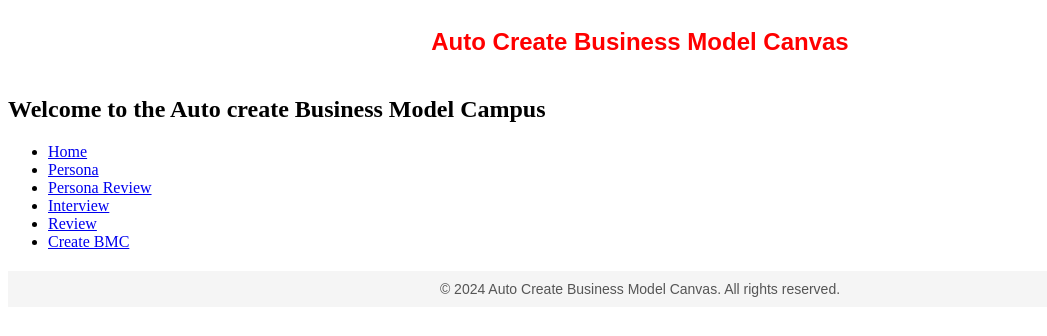
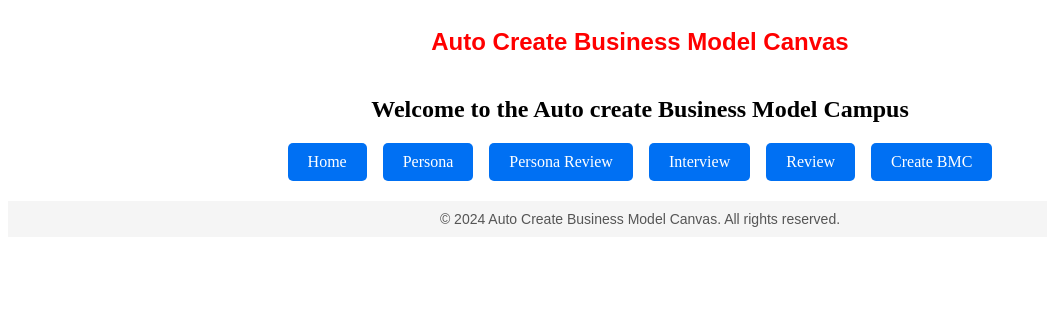
Before and after one commit to Kazuto-Ikeda/mvp-for-abmc2, a Next.js app: page / in a window 1280 px wide. Shown: the top 336 px of the page, without its empty margins (0-1047 px from the left). Built offline with nearby package versions, Linux system fonts and the light colour scheme.

Commit message:
change design top page

```diff
--- a/app/page.tsx
+++ b/app/page.tsx
@@ -5,16 +5,49 @@ export default function Home() {
   return (
     <div>
       <nav>
-        <h1>Welcome to the Auto create Business Model Campus</h1>
-        <ul>
-          <li><Link href="/home">Home</Link></li>
-          <li><Link href="/persona">Persona</Link></li>
-          <li><Link href="/persona-review">Persona Review</Link></li>
-          <li><Link href="/interview">Interview</Link></li>
-          <li><Link href="/review">Review</Link></li>
-          <li><Link href="/create-bmc">Create BMC</Link></li>
-        </ul>
+        <h1 style={{ textAlign: "center" }}>Welcome to the Auto create Business Model Campus</h1>
+        <div style={{
+          display: "flex",
+          justifyContent: "center",
+          gap: "16px",
+          marginTop: "20px",
+        }}>
+          <Link href="/home">
+            <a style={buttonStyle}>Home</a>
+          </Link>
+          <Link href="/persona">
+            <a style={buttonStyle}>Persona</a>
+          </Link>
+          <Link href="/persona-review">
+            <a style={buttonStyle}>Persona Review</a>
+          </Link>
+          <Link href="/interview">
+            <a style={buttonStyle}>Interview</a>
+          </Link>
+          <Link href="/review">
+            <a style={buttonStyle}>Review</a>
+          </Link>
+          <Link href="/create-bmc">
+            <a style={buttonStyle}>Create BMC</a>
+          </Link>
+        </div>
       </nav>
     </div>
   );
 }
+
+const buttonStyle = {
+  display: "inline-block",
+  padding: "10px 20px",
+  textAlign: "center",
+  textDecoration: "none",
+  color: "white",
+  backgroundColor: "#0070f3",
+  borderRadius: "5px",
+  transition: "background-color 0.3s",
+  cursor: "pointer",
+};
+
+buttonStyle[':hover'] = {
+  backgroundColor: "#005bb5",
+};
```
